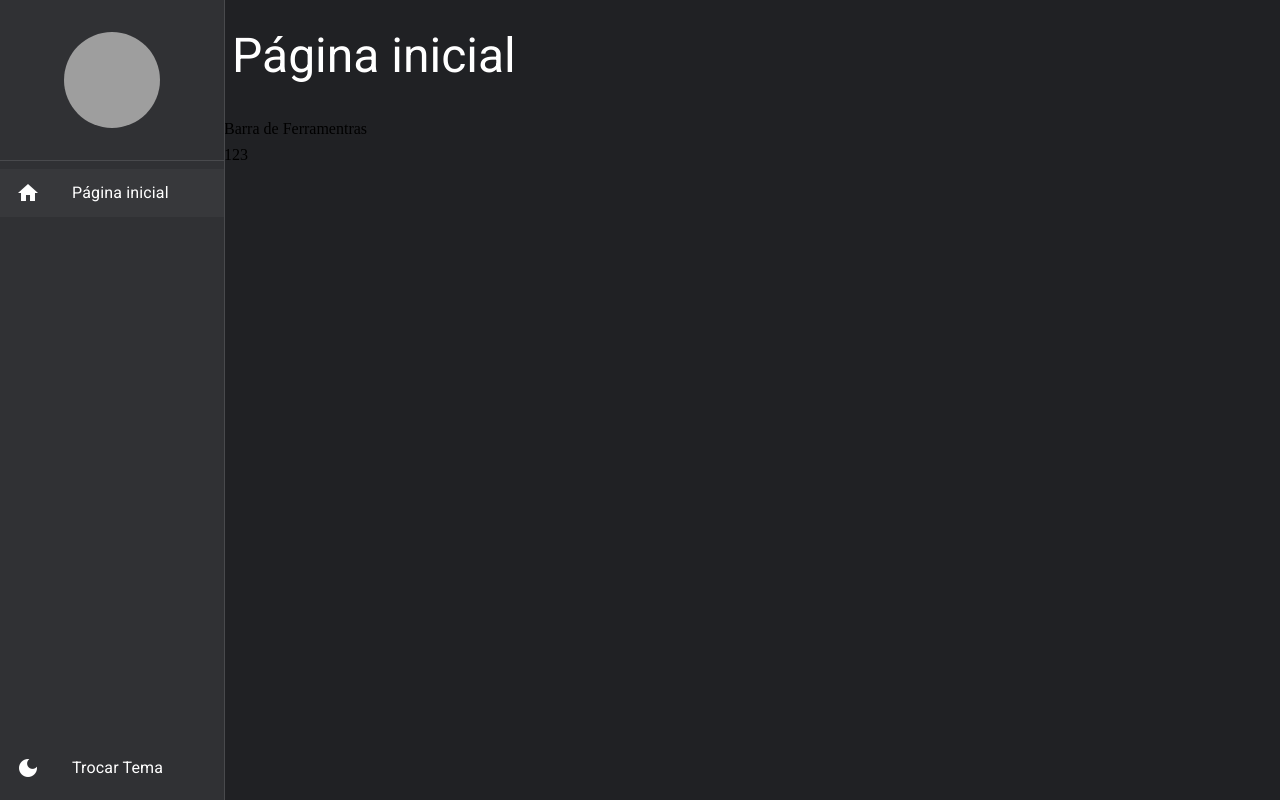
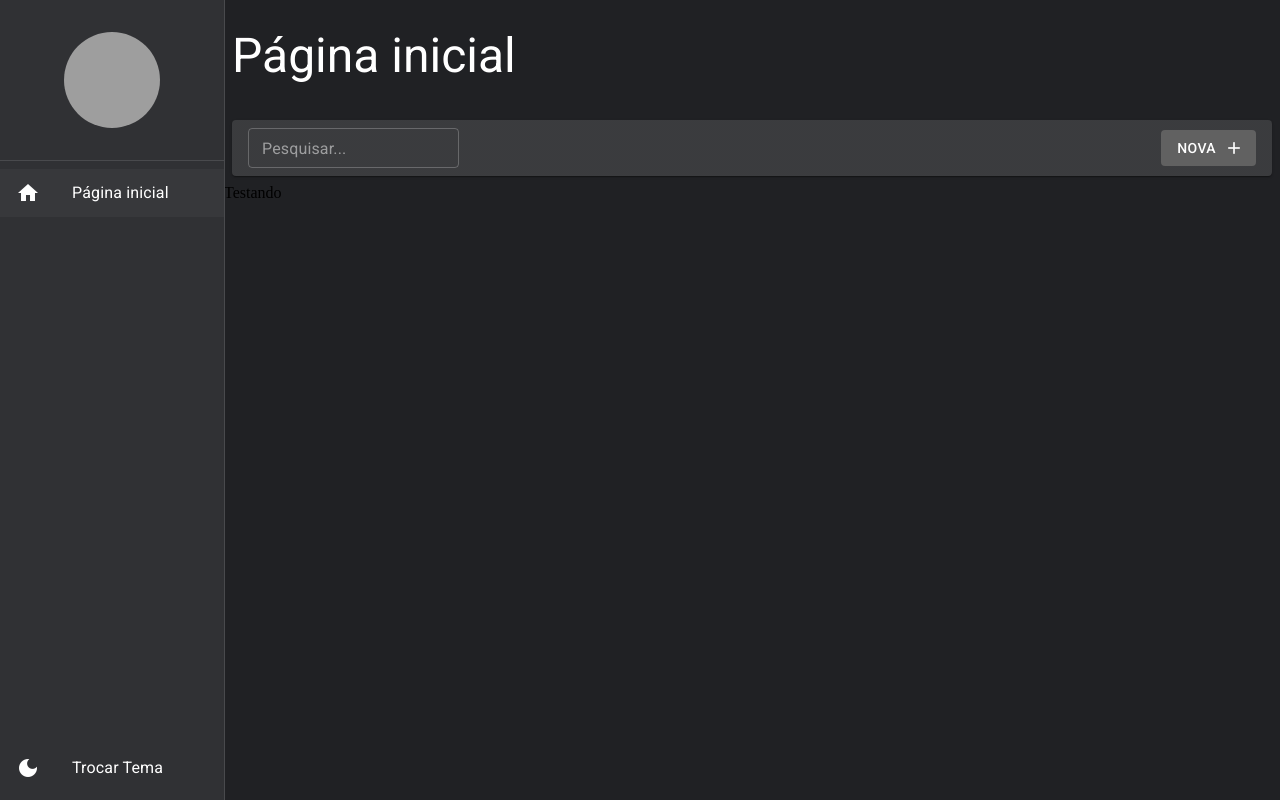
Before and after one commit to fragosojp/react-materialui-ts, a React (Create React App) app: page /pagina-inicial in a window 1280 px wide. Built offline with nearby package versions, Linux system fonts and the light colour scheme; grey boxes are pictures that could not be loaded.

Commit message:
Feat: add Barra de ferramentas da listagem

```diff
--- a/src/pages/dashboard/Dashboard.tsx
+++ b/src/pages/dashboard/Dashboard.tsx
@@ -1,12 +1,15 @@
+import { BarraDeFerramentas } from "../../shared/components";
 import { LayoutBaseDePagina } from "../../shared/layouts";
 
 export const Dashboard = () => {
   return (
     <LayoutBaseDePagina
       titulo="Página inicial"
-      barraDeFerramentas={<>Barra de Ferramentras</>}
+      barraDeFerramentas={
+        <BarraDeFerramentas mostrarInputBusca textoBotaoNovo="Nova" />
+      }
     >
-      123
+      Testando
     </LayoutBaseDePagina>
   );
 };
--- /dev/null
+++ b/src/shared/components/barra-de-ferramentas/BarraDeFerramentas.tsx
@@ -0,0 +1,54 @@
+import { Box, TextField, Button, Paper, useTheme, Icon } from "@mui/material";
+interface IBarraDeFerramentasProps {
+  textoDaBusca?: string;
+  mostrarInputBusca?: boolean;
+  aoMudarTextoDeBusca?: (novoTexto: string) => void;
+  textoBotaoNovo?: string;
+  mostrarBotaoNovo?: boolean;
+  aoClicarEmNovo?: () => void;
+}
+export const BarraDeFerramentas: React.FC<IBarraDeFerramentasProps> = ({
+  textoDaBusca = "",
+  mostrarInputBusca = false,
+  aoMudarTextoDeBusca,
+  textoBotaoNovo = "Novo",
+  mostrarBotaoNovo = true,
+  aoClicarEmNovo,
+}) => {
+  const theme = useTheme();
+  return (
+    <Box
+      gap={1}
+      marginX={1}
+      padding={1}
+      paddingX={2}
+      display="flex"
+      alignItems="center"
+      height={theme.spacing(5)}
+      component={Paper}
+    >
+      {mostrarInputBusca && (
+        <TextField
+          size="small"
+          value={textoDaBusca}
+          placeholder="Pesquisar..."
+          onChange={(e) => aoMudarTextoDeBusca?.(e.target.value)}
+        />
+      )}
+
+      <Box flex={1} display="flex" justifyContent="end">
+        {mostrarBotaoNovo && (
+          <Button
+            variant="contained"
+            color="primary"
+            disableElevation
+            onClick={aoClicarEmNovo}
+            endIcon={<Icon>add</Icon>}
+          >
+            {textoBotaoNovo}
+          </Button>
+        )}
+      </Box>
+    </Box>
+  );
+};
--- a/src/shared/components/index.ts
+++ b/src/shared/components/index.ts
@@ -1 +1,2 @@
 export * from "./menu-lateral/MenuLateral";
+export * from "./barra-de-ferramentas/BarraDeFerramentas";
```
